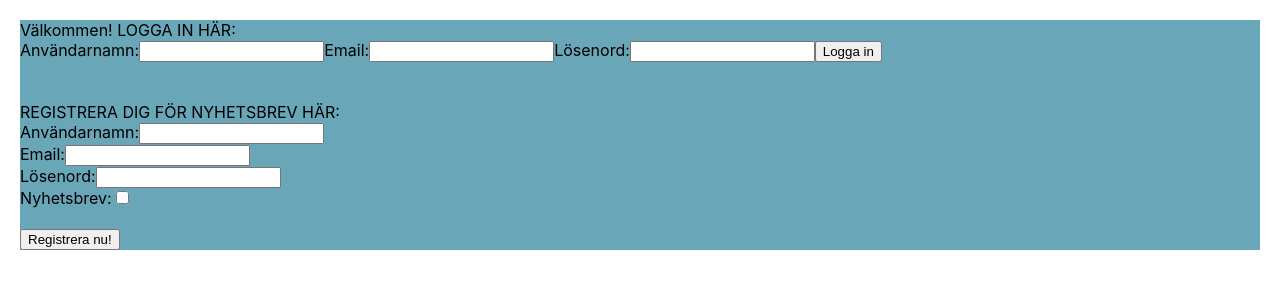
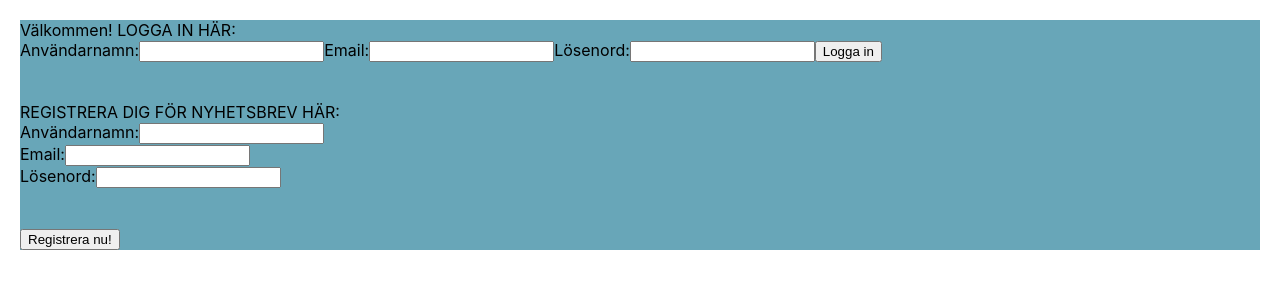
Before and after one commit to KarinNorr/Newsletter, a React (Create React App) app in the folder Frontend/my-app/: page / in a window 1280 px wide. Shown: the top 300 px of the page. Built offline with nearby package versions, Linux system fonts and the light colour scheme.

Commit message:
last changes subscriberstatus

```diff
--- a/Frontend/my-app/src/App.js
+++ b/Frontend/my-app/src/App.js
@@ -34,7 +34,7 @@ class App extends React.Component {
 
   changeSubscriptionStatus = (isSubscriber) => {
     //sätt state till det true/false
-    //this.setState( { isSubscriber: isSubscriber});
+    this.setState({ isSubscriber: isSubscriber});
   }
 
 
--- a/Frontend/my-app/src/Components/LoggedInUser.js
+++ b/Frontend/my-app/src/Components/LoggedInUser.js
@@ -5,31 +5,45 @@ class LoggedInUser extends React.Component {
     constructor(props) {
         super(props);
         this.state = ({ isSubscriber: this.props.isSubscriber});
+        console.log(this.state);
         //this.handleClick = this.handleClick.bind(this);
         this.handleChange = this.handleChange.bind(this);
     }
 
     handleChange = (event) => {
 
-
-        this.setState({isSubscriber: (this.state.isSubscriber ? false : true)}, () =>
-        //this.props.isSubscriber.changeStatus(this.state.isSubscriber));
-        console.log("handleChange körs"));
-
-        // const isSubscriber = this.props.isSubscriber;
-
-        // const stateToUpdate = event.target.name;
-        // this.setState({ [stateToUpdate]: event.target.value })
-
-        // this.props.changeStatus();s
+        event.preventDefault();
+        this.setState({isSubscriber: (this.state.isSubscriber ? false : true)}, () => {
+            this.props.changeStatus(this.state.isSubscriber);
+            console.log("handleChange körs");
+            this.changeSubscriber(this.state.isSubscriber, localStorage.getItem("currentUser"));
+        });
 
     }
+
+    changeSubscriber  = (isSubscriber, userId) => {
+        console.log("Loggar ut användarId:");
+        console.log(userId);
+        console.log(isSubscriber);
+        console.log("Sparar ändringen till databas");
+
+        var data= {"isSubscriber": isSubscriber}
+
+        fetch("http://localhost:3000/users/" + userId, {
+          "method": "PUT",
+          "headers": {
+            "Content-type":'application/json',
+          },
+          "body": JSON.stringify(data),
+          })
+          .catch(err => {
+              console.log(err);
+          });
+      }
 
 
 
     render() {
-
-        const isSubscriber = this.props.isSubscriber;
 
         return(
             <div>
@@ -40,26 +54,12 @@ class LoggedInUser extends React.Component {
                 Jag vill ha nyhetsbrev:
                 <input type="checkbox"
                     onChange={this.handleChange}
-                    value={this.state.isSubscriber}
+                    checked={this.state.isSubscriber}
                 />
             </form>
-            {/* <button onClick= {this.handleClick}
-            onChange={this.handleChange}>
-            {isSubscriber ?  'ON' : 'OFF'}
-            </button> */}
             </div>
         );
     }
 }
 
 export default LoggedInUser;
-
-//konstruktor två värden
-//userId och isSubscriber
-
-//state isSubscriber
-
-//props
-
-
-//visar en checkbox som är ibockad eller urbockad
--- a/Frontend/my-app/src/Components/NewUserForm.js
+++ b/Frontend/my-app/src/Components/NewUserForm.js
@@ -23,11 +23,11 @@ class AddNewUser extends React.Component {
         event.preventDefault();
     }
 
-    //posta ny användare. Gör klar funktionen
+
     addNewUser = (userName, userEmail, userPassword, userIsSubscriber) => {
         console.log("Användare läggs till");
 
-        var data = { userName: userName, userEmail: userEmail, userPassword: userPassword, isSubscriber:userIsSubscriber }
+        var data = { userName: userName, userEmail: userEmail, userPassword: userPassword, isSubscriber: userIsSubscriber }
         console.log(data);
 
         fetch("http://localhost:3000/users/newUser", {
@@ -41,8 +41,6 @@ class AddNewUser extends React.Component {
             .then(data => {
                 console.log("Nu kommer datan tillbaks")
                 console.log(data)
-                //this.setState({ userId: data.userId })
-                //kalla på funktionen
                 this.props.getCurrentUser(data.userId, data.isSubscriber);
             })
             .catch (err => {
@@ -77,14 +75,6 @@ class AddNewUser extends React.Component {
                             value={this.state.userPassword}
                             onChange={this.handleChange} />
                         <br/>
-                        Nyhetsbrev:
-                        <input type="checkbox"
-                            name="userIsSubscriber"
-                            onChange={this.handleChange}
-                            value={this.state.isSubscriber}
-
-
-                        />
                     </label>
                     <br/>
                     <br/>
```
Also changed, not shown: 1 other file (tests, documents, lock files or other folders).
